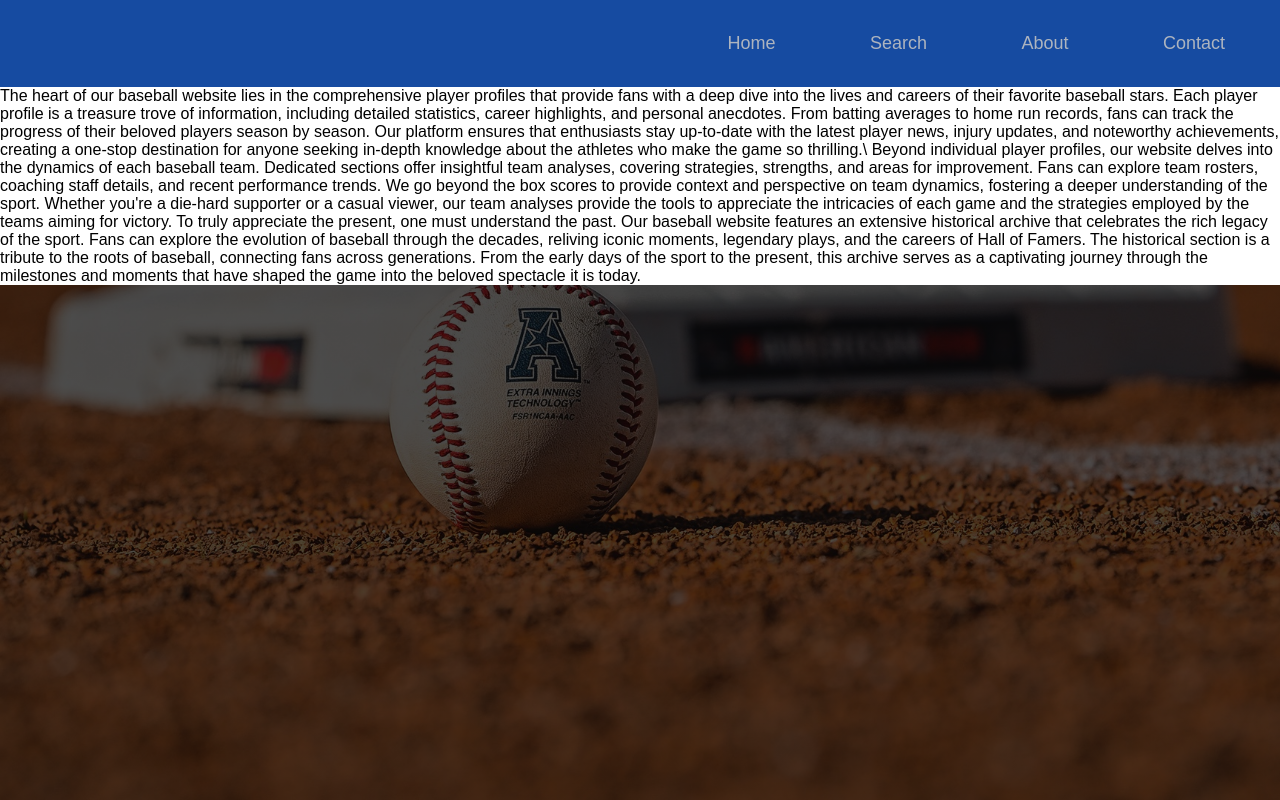
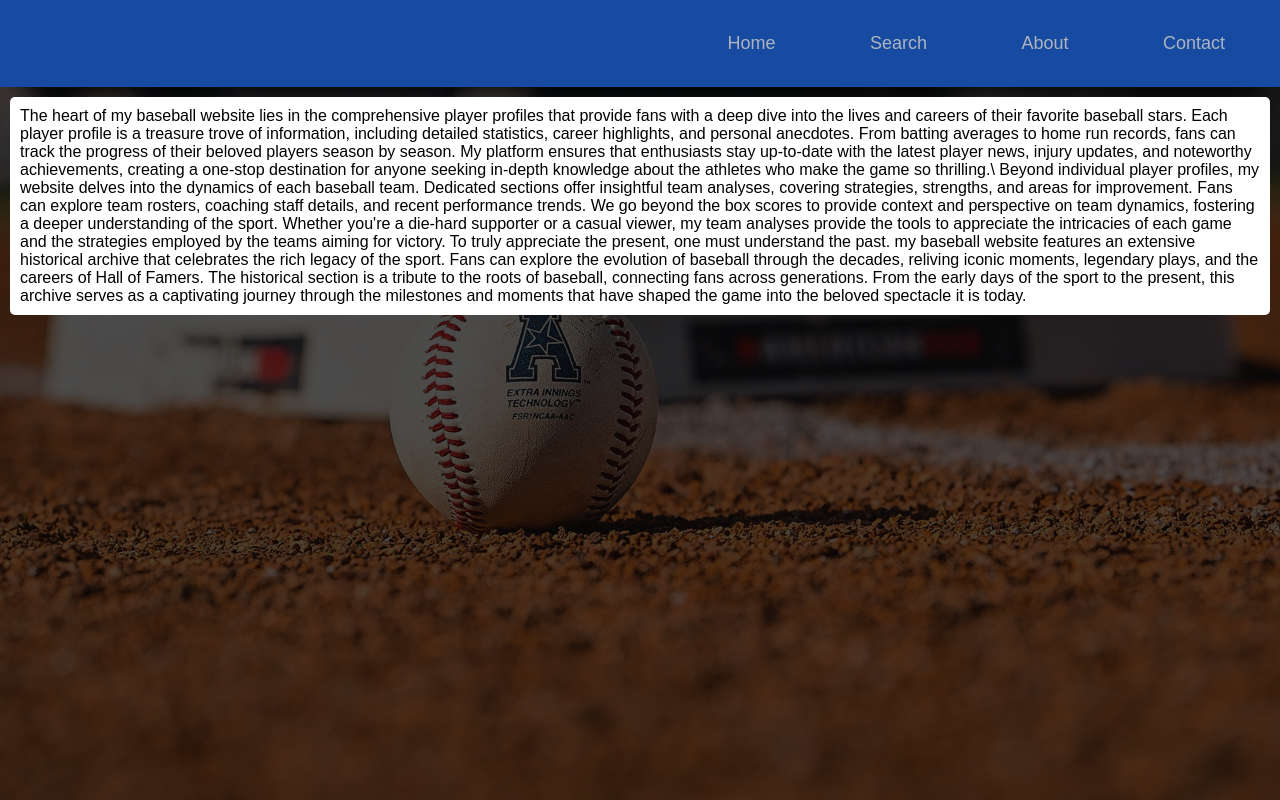
Before and after one commit to Themika/Baseball-Website, a website built with Vite: page about.html in a window 1280 px wide. Built offline with nearby package versions, Linux system fonts and the light colour scheme.

Commit message:
About Section update

```diff
--- a/about.css
+++ b/about.css
@@ -77,4 +77,7 @@ h1 {
 }
 p{
   background: white;
+  border-radius: 5px;
+  margin: 10px;
+  padding: 10px;
 }
--- a/about.html
+++ b/about.html
@@ -17,11 +17,11 @@
       </ul>
     </nav>
     <p>
-      The heart of our baseball website lies in the comprehensive player profiles that provide fans with a deep dive into the lives and careers of their favorite baseball stars. Each player profile is a treasure trove of information, including detailed statistics, career highlights, and personal anecdotes. From batting averages to home run records, fans can track the progress of their beloved players season by season. Our platform ensures that enthusiasts stay up-to-date with the latest player news, injury updates, and noteworthy achievements, creating a one-stop destination for anyone seeking in-depth knowledge about the athletes who make the game so thrilling.\
+      The heart of my baseball website lies in the comprehensive player profiles that provide fans with a deep dive into the lives and careers of their favorite baseball stars. Each player profile is a treasure trove of information, including detailed statistics, career highlights, and personal anecdotes. From batting averages to home run records, fans can track the progress of their beloved players season by season. My platform ensures that enthusiasts stay up-to-date with the latest player news, injury updates, and noteworthy achievements, creating a one-stop destination for anyone seeking in-depth knowledge about the athletes who make the game so thrilling.\
 
-      Beyond individual player profiles, our website delves into the dynamics of each baseball team. Dedicated sections offer insightful team analyses, covering strategies, strengths, and areas for improvement. Fans can explore team rosters, coaching staff details, and recent performance trends. We go beyond the box scores to provide context and perspective on team dynamics, fostering a deeper understanding of the sport. Whether you're a die-hard supporter or a casual viewer, our team analyses provide the tools to appreciate the intricacies of each game and the strategies employed by the teams aiming for victory.
+      Beyond individual player profiles, my website delves into the dynamics of each baseball team. Dedicated sections offer insightful team analyses, covering strategies, strengths, and areas for improvement. Fans can explore team rosters, coaching staff details, and recent performance trends. We go beyond the box scores to provide context and perspective on team dynamics, fostering a deeper understanding of the sport. Whether you're a die-hard supporter or a casual viewer, my team analyses provide the tools to appreciate the intricacies of each game and the strategies employed by the teams aiming for victory.
 
-      To truly appreciate the present, one must understand the past. Our baseball website features an extensive historical archive that celebrates the rich legacy of the sport. Fans can explore the evolution of baseball through the decades, reliving iconic moments, legendary plays, and the careers of Hall of Famers. The historical section is a tribute to the roots of baseball, connecting fans across generations. From the early days of the sport to the present, this archive serves as a captivating journey through the milestones and moments that have shaped the game into the beloved spectacle it is today.
+      To truly appreciate the present, one must understand the past. my baseball website features an extensive historical archive that celebrates the rich legacy of the sport. Fans can explore the evolution of baseball through the decades, reliving iconic moments, legendary plays, and the careers of Hall of Famers. The historical section is a tribute to the roots of baseball, connecting fans across generations. From the early days of the sport to the present, this archive serves as a captivating journey through the milestones and moments that have shaped the game into the beloved spectacle it is today.
       </p>
   </div>
 </body>
--- a/search.css
+++ b/search.css
@@ -247,7 +247,7 @@ h3{
     grid-template-rows: 150px 150px 150px;
     grid-template-columns: 300px 300px;
     gap: 20px;
-    margin-left: 20px;
+    margin-left: 10px;
 
 }
 
```
